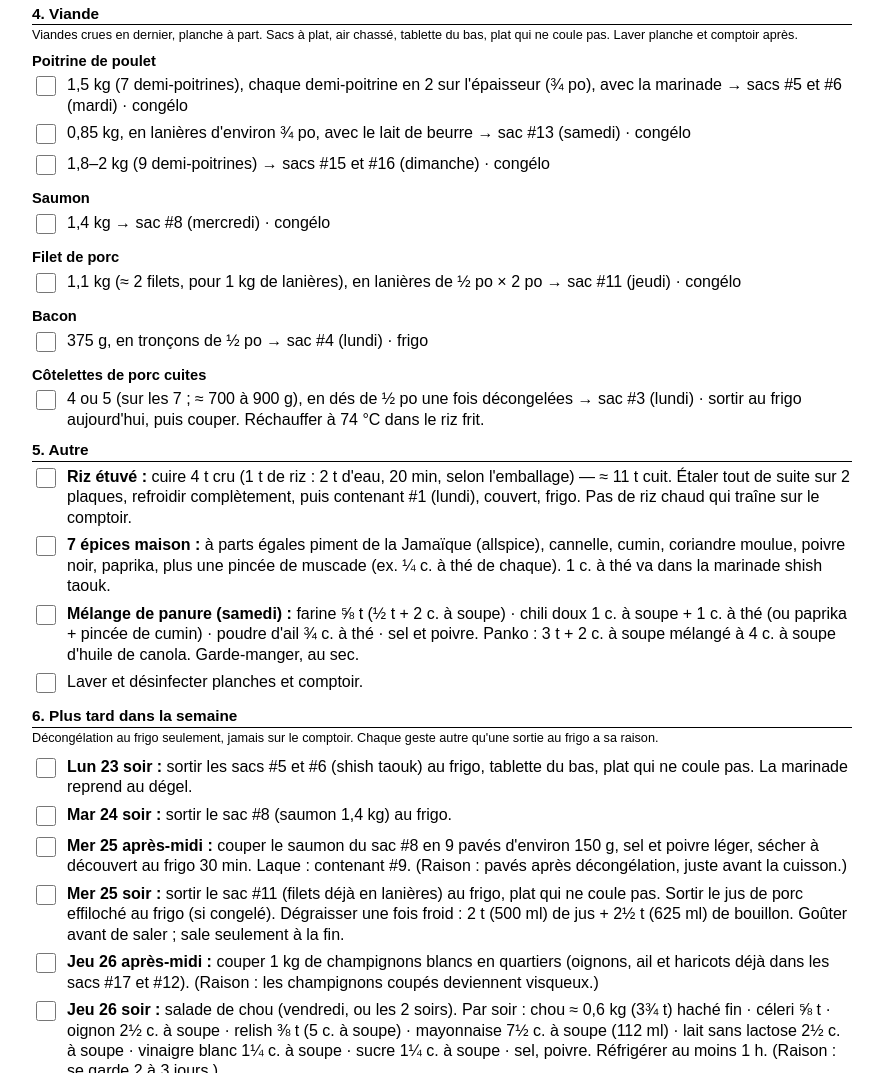
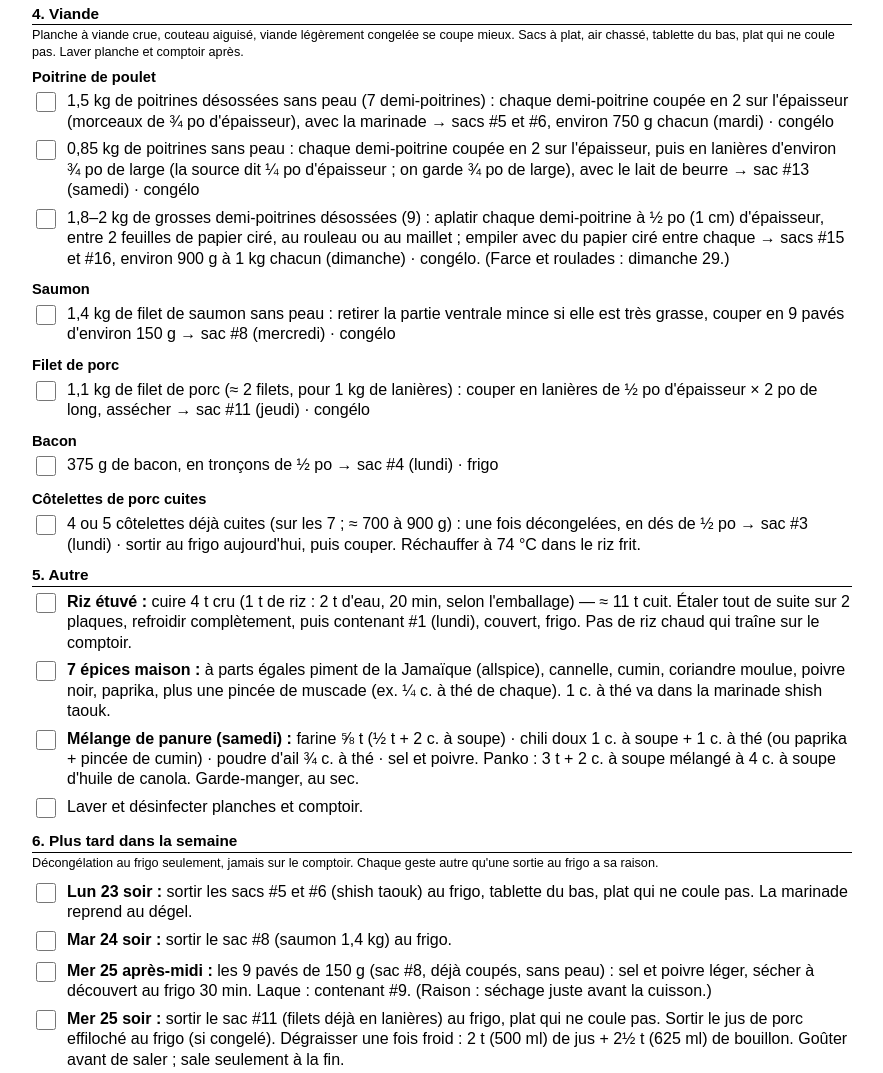
Before and after one commit to Khayzard/Livre-recettes, a plain HTML site: page mealprep/2026-11-23.html in a window 1280 px wide. Shown: the part 2525-3598 px from the top of the page, without its empty margins (198-1081 px from the left). Drawn offline with Linux system fonts and the light colour scheme.

Commit message:
Meal prep 23-29 nov. : coupes de viande détaillées
Chaque puce Viande indique maintenant la forme de coupe, la dimension
en pouces, le parage, et le poids par sac. Saumon déjà en pavés ;
poitrines farcies déjà aplaties à ½ po.

```diff
--- a/mealprep/2026-11-23.html
+++ b/mealprep/2026-11-23.html
@@ -81,14 +81,14 @@ Pas de poivron vert, pas de coriandre · laitiers sans lactose · porc 71 °C ·
 <li>1 c. à thé de 7 épices maison</li>
 <li>1 c. à thé de thym séché</li>
 <li>2 c. à thé de sel · poivre généreux</li>
-<li>Mélanger, verser dans les sacs #5 et #6 avec le poulet (1,5 kg, déjà en morceaux de ¾ po), enrober, congélo véranda. La congélation arrête le temps de marinade ; elle reprend au dégel, lundi soir.</li>
+<li>Mélanger et réserver. Après la coupe (section 4), verser dans les sacs #5 et #6, enrober, congélo véranda. La congélation arrête le temps de marinade ; elle reprend au dégel, lundi soir.</li>
 </ul>
 
 <h3>Lait de beurre du poulet pané → sac #13 (samedi)</h3>
 <ul class="cb">
 <li>625 ml (2½ t) de lait sans lactose</li>
 <li>2½ c. à soupe (37 ml) de vinaigre blanc</li>
-<li>Mélanger, reposer 5 à 10 min, remuer, verser dans le sac #13 avec le poulet (0,85 kg, déjà en lanières de ¾ po), enrober, congélo véranda. La marinade reprend au dégel, vendredi soir.</li>
+<li>Mélanger, reposer 5 à 10 min, remuer, réserver. Après la coupe (section 4), verser dans le sac #13, enrober, congélo véranda. La marinade reprend au dégel, vendredi soir.</li>
 </ul>
 
 <h2>3. Légumes</h2>
@@ -134,33 +134,33 @@ Pas de poivron vert, pas de coriandre · laitiers sans lactose · porc 71 °C ·
 </ul>
 
 <h2>4. Viande</h2>
-<div class="sub">Viandes crues en dernier, planche à part. Sacs à plat, air chassé, tablette du bas, plat qui ne coule pas. Laver planche et comptoir après.</div>
+<div class="sub">Planche à viande crue, couteau aiguisé, viande légèrement congelée se coupe mieux. Sacs à plat, air chassé, tablette du bas, plat qui ne coule pas. Laver planche et comptoir après.</div>
 
 <h3>Poitrine de poulet</h3>
 <ul class="cb">
-<li>1,5 kg (7 demi-poitrines), chaque demi-poitrine en 2 sur l'épaisseur (¾ po), avec la marinade → sacs #5 et #6 (mardi) · congélo</li>
-<li>0,85 kg, en lanières d'environ ¾ po, avec le lait de beurre → sac #13 (samedi) · congélo</li>
-<li>1,8–2 kg (9 demi-poitrines) → sacs #15 et #16 (dimanche) · congélo</li>
+<li>1,5 kg de poitrines désossées sans peau (7 demi-poitrines) : chaque demi-poitrine coupée en 2 sur l'épaisseur (morceaux de ¾ po d'épaisseur), avec la marinade → sacs #5 et #6, environ 750 g chacun (mardi) · congélo</li>
+<li>0,85 kg de poitrines sans peau : chaque demi-poitrine coupée en 2 sur l'épaisseur, puis en lanières d'environ ¾ po de large (la source dit ¼ po d'épaisseur ; on garde ¾ po de large), avec le lait de beurre → sac #13 (samedi) · congélo</li>
+<li>1,8–2 kg de grosses demi-poitrines désossées (9) : aplatir chaque demi-poitrine à ½ po (1 cm) d'épaisseur, entre 2 feuilles de papier ciré, au rouleau ou au maillet ; empiler avec du papier ciré entre chaque → sacs #15 et #16, environ 900 g à 1 kg chacun (dimanche) · congélo. (Farce et roulades : dimanche 29.)</li>
 </ul>
 
 <h3>Saumon</h3>
 <ul class="cb">
-<li>1,4 kg → sac #8 (mercredi) · congélo</li>
+<li>1,4 kg de filet de saumon sans peau : retirer la partie ventrale mince si elle est très grasse, couper en 9 pavés d'environ 150 g → sac #8 (mercredi) · congélo</li>
 </ul>
 
 <h3>Filet de porc</h3>
 <ul class="cb">
-<li>1,1 kg (≈ 2 filets, pour 1 kg de lanières), en lanières de ½ po × 2 po → sac #11 (jeudi) · congélo</li>
+<li>1,1 kg de filet de porc (≈ 2 filets, pour 1 kg de lanières) : couper en lanières de ½ po d'épaisseur × 2 po de long, assécher → sac #11 (jeudi) · congélo</li>
 </ul>
 
 <h3>Bacon</h3>
 <ul class="cb">
-<li>375 g, en tronçons de ½ po → sac #4 (lundi) · frigo</li>
+<li>375 g de bacon, en tronçons de ½ po → sac #4 (lundi) · frigo</li>
 </ul>
 
 <h3>Côtelettes de porc cuites</h3>
 <ul class="cb">
-<li>4 ou 5 (sur les 7 ; ≈ 700 à 900 g), en dés de ½ po une fois décongelées → sac #3 (lundi) · sortir au frigo aujourd'hui, puis couper. Réchauffer à 74 °C dans le riz frit.</li>
+<li>4 ou 5 côtelettes déjà cuites (sur les 7 ; ≈ 700 à 900 g) : une fois décongelées, en dés de ½ po → sac #3 (lundi) · sortir au frigo aujourd'hui, puis couper. Réchauffer à 74 °C dans le riz frit.</li>
 </ul>
 
 <h2>5. Autre</h2>
@@ -176,12 +176,12 @@ Pas de poivron vert, pas de coriandre · laitiers sans lactose · porc 71 °C ·
 <ul class="cb">
 <li><b>Lun 23 soir :</b> sortir les sacs #5 et #6 (shish taouk) au frigo, tablette du bas, plat qui ne coule pas. La marinade reprend au dégel.</li>
 <li><b>Mar 24 soir :</b> sortir le sac #8 (saumon 1,4 kg) au frigo.</li>
-<li><b>Mer 25 après-midi :</b> couper le saumon du sac #8 en 9 pavés d'environ 150 g, sel et poivre léger, sécher à découvert au frigo 30 min. Laque : contenant #9. (Raison : pavés après décongélation, juste avant la cuisson.)</li>
+<li><b>Mer 25 après-midi :</b> les 9 pavés de 150 g (sac #8, déjà coupés, sans peau) : sel et poivre léger, sécher à découvert au frigo 30 min. Laque : contenant #9. (Raison : séchage juste avant la cuisson.)</li>
 <li><b>Mer 25 soir :</b> sortir le sac #11 (filets déjà en lanières) au frigo, plat qui ne coule pas. Sortir le jus de porc effiloché au frigo (si congelé). Dégraisser une fois froid : 2 t (500 ml) de jus + 2½ t (625 ml) de bouillon. Goûter avant de saler ; sale seulement à la fin.</li>
 <li><b>Jeu 26 après-midi :</b> couper 1 kg de champignons blancs en quartiers (oignons, ail et haricots déjà dans les sacs #17 et #12). (Raison : les champignons coupés deviennent visqueux.)</li>
 <li><b>Jeu 26 soir :</b> salade de chou (vendredi, ou les 2 soirs). Par soir : chou ≈ 0,6 kg (3¾ t) haché fin · céleri ⅝ t · oignon 2½ c. à soupe · relish ⅜ t (5 c. à soupe) · mayonnaise 7½ c. à soupe (112 ml) · lait sans lactose 2½ c. à soupe · vinaigre blanc 1¼ c. à soupe · sucre 1¼ c. à soupe · sel, poivre. Réfrigérer au moins 1 h. (Raison : se garde 2 à 3 jours.)</li>
 <li><b>Ven 27 soir :</b> sortir le sac #13 (poulet pané, lait de beurre) et les sacs #15 et #16 (poulet farci) au frigo. (Le #13 dégelé dès jeudi resterait trop longtemps dans le lait de beurre.)</li>
-<li><b>Dim 29 :</b> farce — cottage sans lactose 1⅛ t · fromage Bergeron râpé 1⅛ t (≈ 125 g) · 2 gousses d'ail hachées · 1 c. à soupe de persil. Poitrines des sacs #15 et #16 : aplatir à ½ po, 2 feuilles d'épinards et ¼ t de farce par poitrine (marge de ¾ po). (Raison : farce et roulades le jour même.) Couper 3 poivrons rouges, orange ou jaunes en morceaux de 1½ po et 9 grelots (≈ 450 g) en 2. Oignons et carottes déjà dans le sac #18. (Raison : grelots au plus 24 h ; poivrons plus frais le jour même.)</li>
+<li><b>Dim 29 :</b> farce — cottage sans lactose 1⅛ t · fromage Bergeron râpé 1⅛ t (≈ 125 g) · 2 gousses d'ail hachées · 1 c. à soupe de persil. Poitrines des sacs #15 et #16 (déjà aplaties à ½ po) : 2 feuilles d'épinards et ¼ t de farce par poitrine (marge de ¾ po), rouler, fixer avec 2 ou 3 cure-dents. (Raison : farce et roulades le jour même.) Couper 3 poivrons rouges, orange ou jaunes en morceaux de 1½ po et 9 grelots (≈ 450 g) en 2. Oignons et carottes déjà dans le sac #18. (Raison : grelots au plus 24 h ; poivrons plus frais le jour même.)</li>
 </ul>
 <div class="sub" style="margin-top:8px">Restes dans les 2 h · réchauffer à 74 °C · bâtonnets de vendredi 74 °C</div>
 <button id="reset">Tout décocher</button>
```
